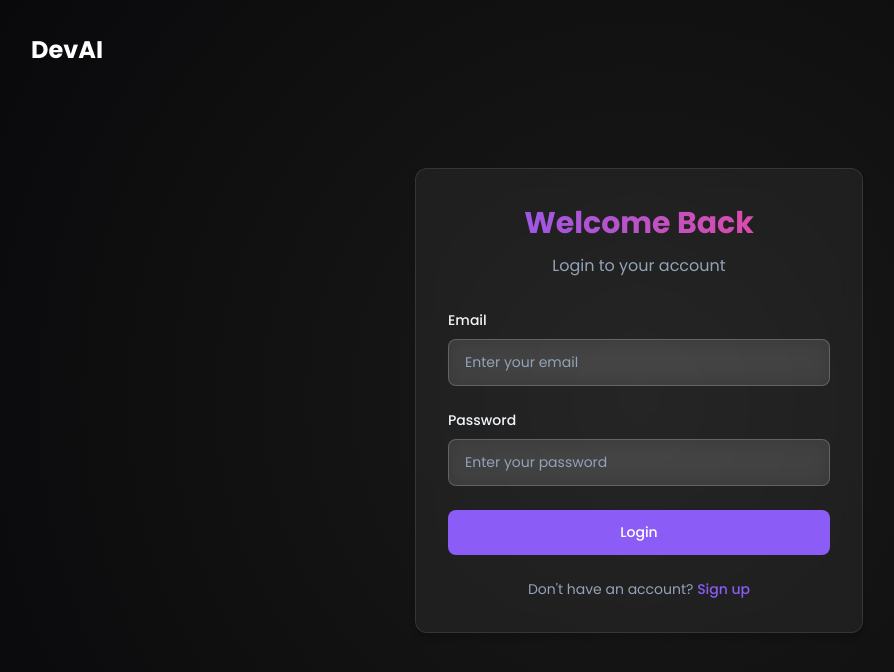
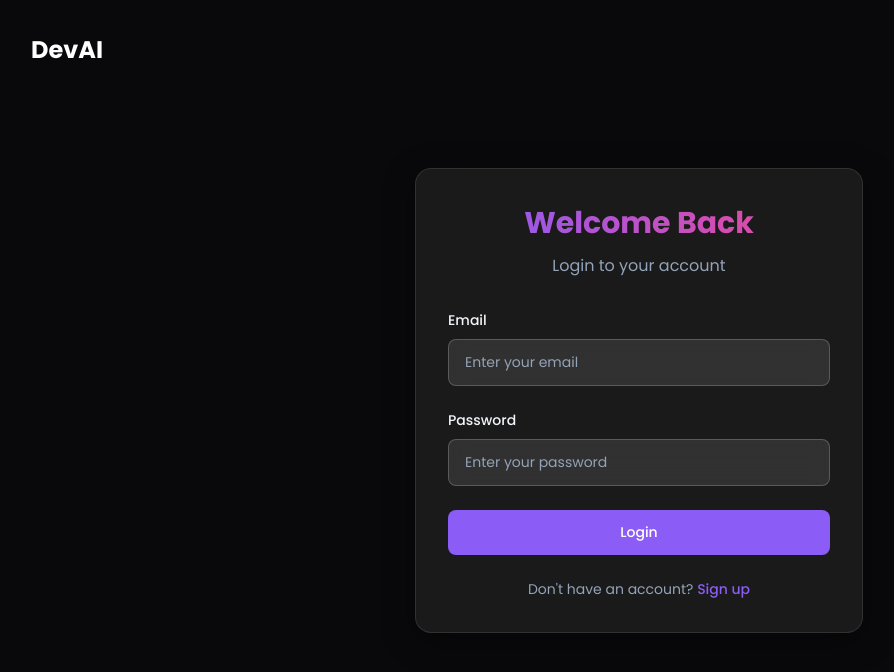
Before and after one commit to devp128/DevAI, a React (Vite) app in the folder client/: page /login in a window 1280 px wide. Shown: the top 672 px of the page, without its empty margins (1-895 px from the left). Built offline with nearby package versions, Linux system fonts and the light colour scheme.

Commit message:
Background color of Sign in and Sign Up changed

```diff
--- a/client/src/pages/LandingPage.jsx
+++ b/client/src/pages/LandingPage.jsx
@@ -123,8 +123,6 @@ const Nav = styled.nav`
   align-items: center;
 
   @media (max-width: 768px) {
-    flex-direction: column;
-    gap: 1rem;
     padding: 1rem 0.75rem;
   }
 `;
@@ -141,8 +139,6 @@ const NavButtons = styled.div`
   align-items: center;
 
   @media (max-width: 768px) {
-    width: 100%;
-    justify-content: space-around;
     gap: 0.5rem;
   }
 `;
@@ -162,10 +158,8 @@ const Button = styled.button`
   justify-content: center;
 
   @media (max-width: 768px) {
-    padding: 0.5rem;
-    font-size: 0.9rem;
-    flex: 1;
-    max-width: 120px;
+    padding: 0.4rem 0.6rem;
+    font-size: 0.85rem;
   }
 `;
 
--- a/client/src/pages/auth/Login.jsx
+++ b/client/src/pages/auth/Login.jsx
@@ -106,11 +106,6 @@ const Container = styled.div`
   padding: 1rem;
   position: relative;
   background-color: ${props => props.theme.black};
-  background-image: radial-gradient(
-    circle at center,
-    ${props => props.theme.bgLight} 0%,
-    ${props => props.theme.black} 100%
-  );
 `;
 
 const LogoLink = styled(Link)`
@@ -137,18 +132,19 @@ const Logo = styled.h1`
 const FormCard = styled.div`
   width: 100%;
   max-width: 28rem;
-  background: rgba(255, 255, 255, 0.05);
-  backdrop-filter: blur(10px);
-  border-radius: 0.75rem;
+  background: ${props => props.theme.bgLight};
+  border-radius: 1rem;
   padding: 2rem;
-  box-shadow: 0 4px 6px rgba(0, 0, 0, 0.2);
+  box-shadow: 0 8px 32px rgba(0, 0, 0, 0.4);
   transform: translateY(0);
   transition: all 0.3s ease;
   border: 1px solid rgba(255, 255, 255, 0.1);
+  backdrop-filter: blur(10px);
 
   &:hover {
     transform: translateY(-5px);
-    box-shadow: 0 10px 20px rgba(0, 0, 0, 0.3);
+    box-shadow: 0 12px 40px rgba(0, 0, 0, 0.5);
+    border: 1px solid rgba(255, 255, 255, 0.15);
   }
 `;
 
--- a/client/src/pages/auth/Register.jsx
+++ b/client/src/pages/auth/Register.jsx
@@ -121,11 +121,6 @@ const Container = styled.div`
   padding: 1rem;
   position: relative;
   background-color: ${props => props.theme.black};
-  background-image: radial-gradient(
-    circle at center,
-    ${props => props.theme.bgLight} 0%,
-    ${props => props.theme.black} 100%
-  );
 `;
 
 const LogoLink = styled(Link)`
@@ -157,18 +152,19 @@ const Logo = styled.h1`
 const FormCard = styled.div`
   width: 100%;
   max-width: 28rem;
-  background: rgba(255, 255, 255, 0.05);
-  backdrop-filter: blur(10px);
-  border-radius: 0.75rem;
+  background: ${props => props.theme.bgLight};
+  border-radius: 1rem;
   padding: 2rem;
-  box-shadow: 0 4px 6px rgba(0, 0, 0, 0.2);
+  box-shadow: 0 8px 32px rgba(0, 0, 0, 0.4);
   transform: translateY(0);
   transition: all 0.3s ease;
   border: 1px solid rgba(255, 255, 255, 0.1);
+  backdrop-filter: blur(10px);
 
   &:hover {
     transform: translateY(-5px);
-    box-shadow: 0 10px 20px rgba(0, 0, 0, 0.3);
+    box-shadow: 0 12px 40px rgba(0, 0, 0, 0.5);
+    border: 1px solid rgba(255, 255, 255, 0.15);
   }
 `;
 
```
